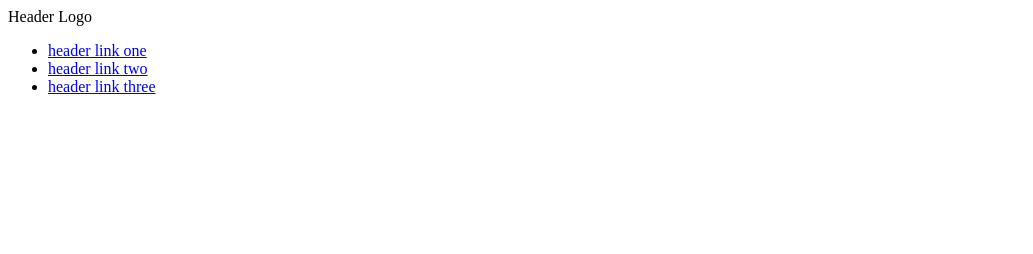
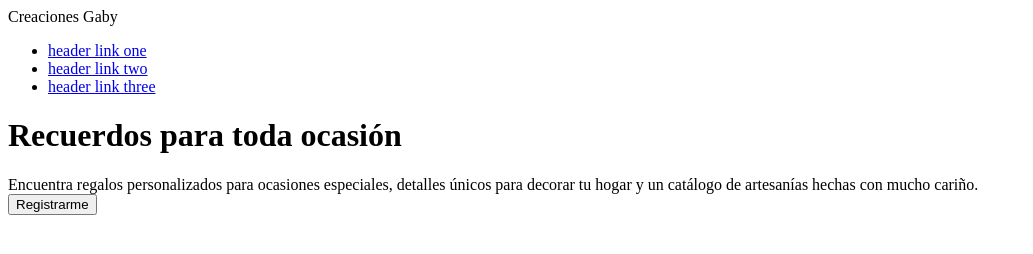
Before and after one commit to thepatochido/landing-page, a plain HTML site: page index.html in a window 1280 px wide. Shown: the whole page, without its empty margins (0-1033 px from the left). Drawn offline with Linux system fonts and the light colour scheme.

Commit message:
Changes in content and content>div
Added necessary divs in order to get flexbox to work.

```diff
--- a/index.html
+++ b/index.html
@@ -8,7 +8,7 @@
 <body>
     <div class="header">
         <div class="left-logo">
-            Header Logo
+            Creaciones Gaby
         </div>
         <div class="right-links">
             <ul>
@@ -18,8 +18,12 @@
             </ul>
         </div>
         <div class="content">
-            <div class="awesome">
-
+            <div class="presentation">
+                <h1>Recuerdos para toda ocasión</h1>
+                <div class="pres-info">
+                    Encuentra regalos personalizados para ocasiones especiales, detalles únicos para decorar tu hogar y un catálogo de artesanías hechas con mucho cariño.
+                </div>
+                <button class="sign-up-button">Registrarme</button>
             </div>
             <div class="info">
 
```
